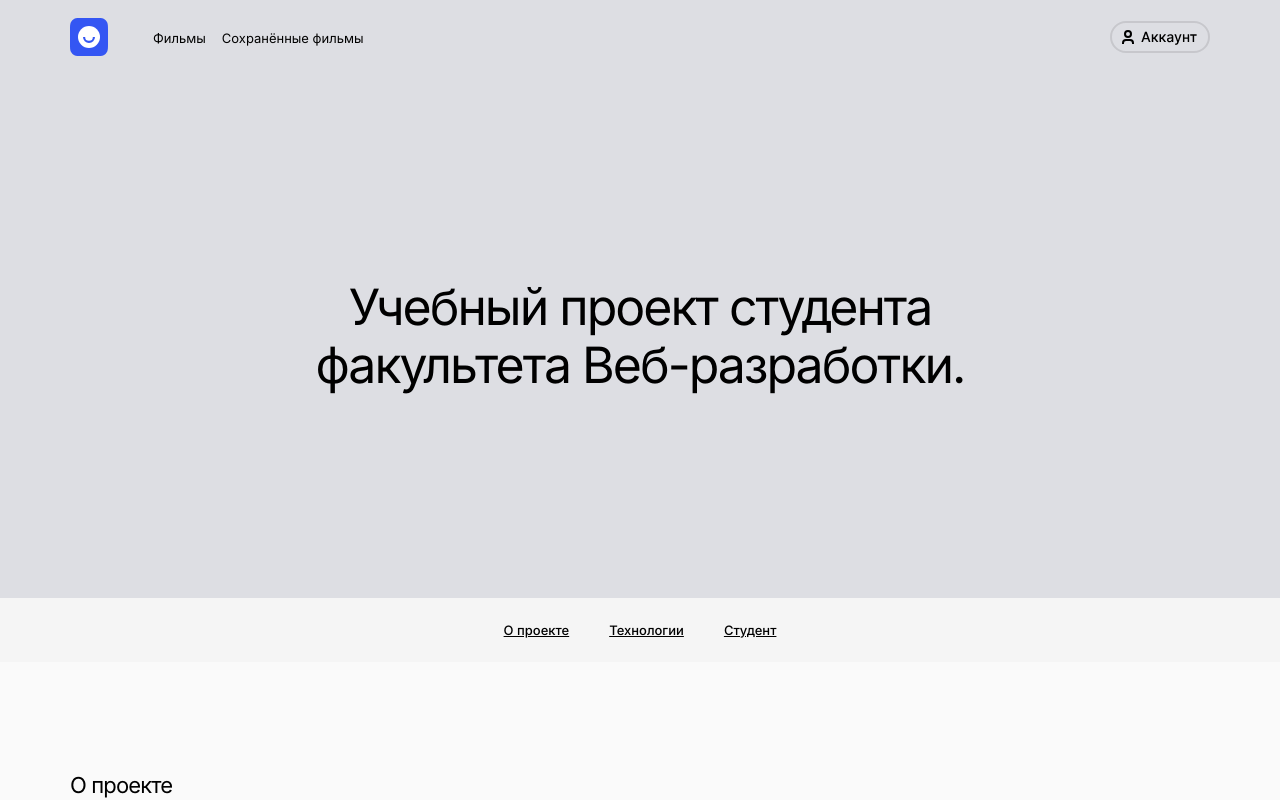
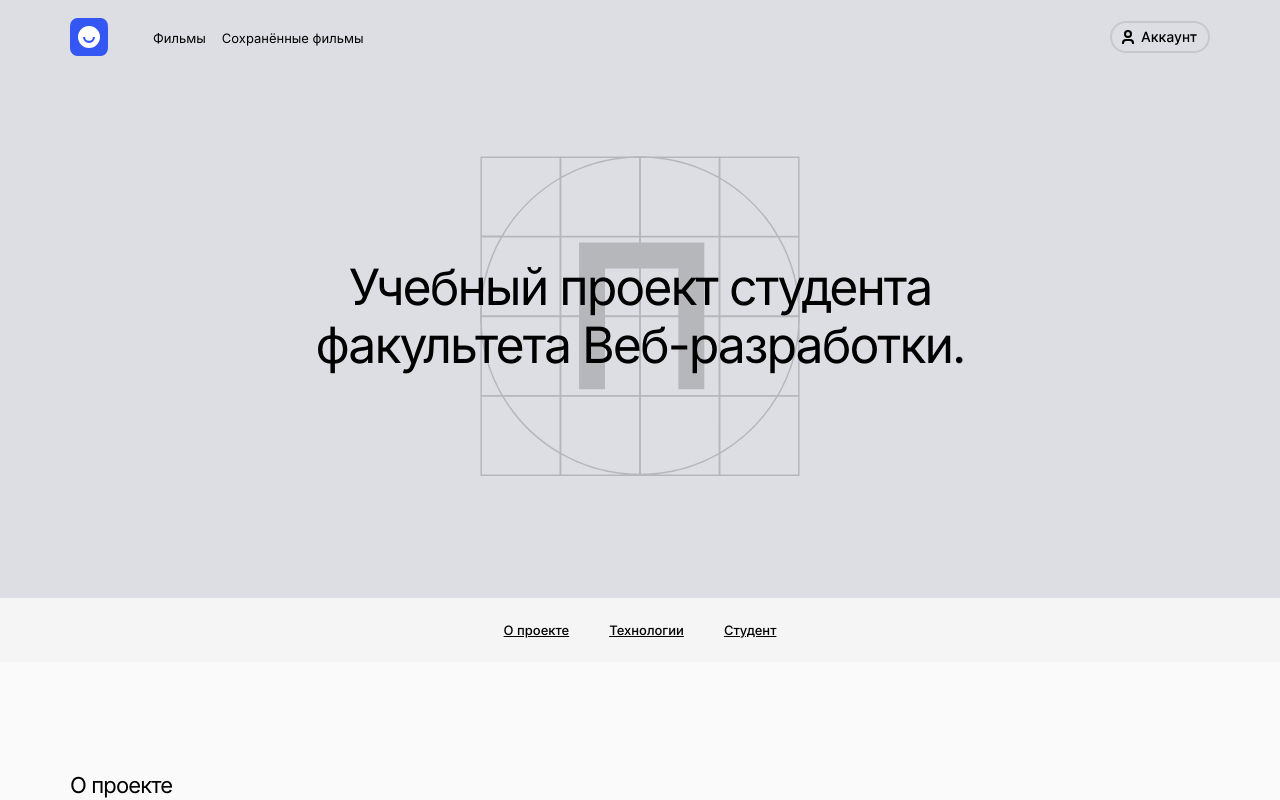
Before and after one commit to ShnaiderDanila/movies-explorer-frontend, a React (Create React App) app: page / in a window 1280 px wide. Shown: the top 800 px of the page. Built offline with nearby package versions, Linux system fonts and the light colour scheme.

Commit message:
fix: Remove .promo__logo styles, add styles for .promo__container and fix previous css styles in ./src/components/Main/Promo/Promo.css

```diff
--- a/src/components/Main/Promo/Promo.css
+++ b/src/components/Main/Promo/Promo.css
@@ -1,26 +1,25 @@
 .promo {
-  min-height: 524px;
+  padding: 82px 19px 122px;
   background-color: #dddee3;
-  position: relative;
 }
 
 .promo__title {
   margin: 0;
-  min-width: 730px;
+  max-width: 730px;
   font-size: 50px;
   font-weight: 400;
   line-height: 58px;
   letter-spacing: -0.04em;
   text-align: center;
-  position: absolute;
-  top: 50%;
-  left: 50%;
-  transform: translate(-50%, -50%);
 }
 
-.promo__logo {
-  position: absolute;
-  top: 50%;
-  left: 50%;
-  transform: translate(-50%, -50%);
+.promo__container {
+  min-height: 320px;
+  background-image: url(../../../images/promo-logo.svg);
+  background-repeat: no-repeat;
+  background-size: contain;
+  background-position: center;
+  display: flex;
+  align-items: center;
+  justify-content: center;
 }
```
